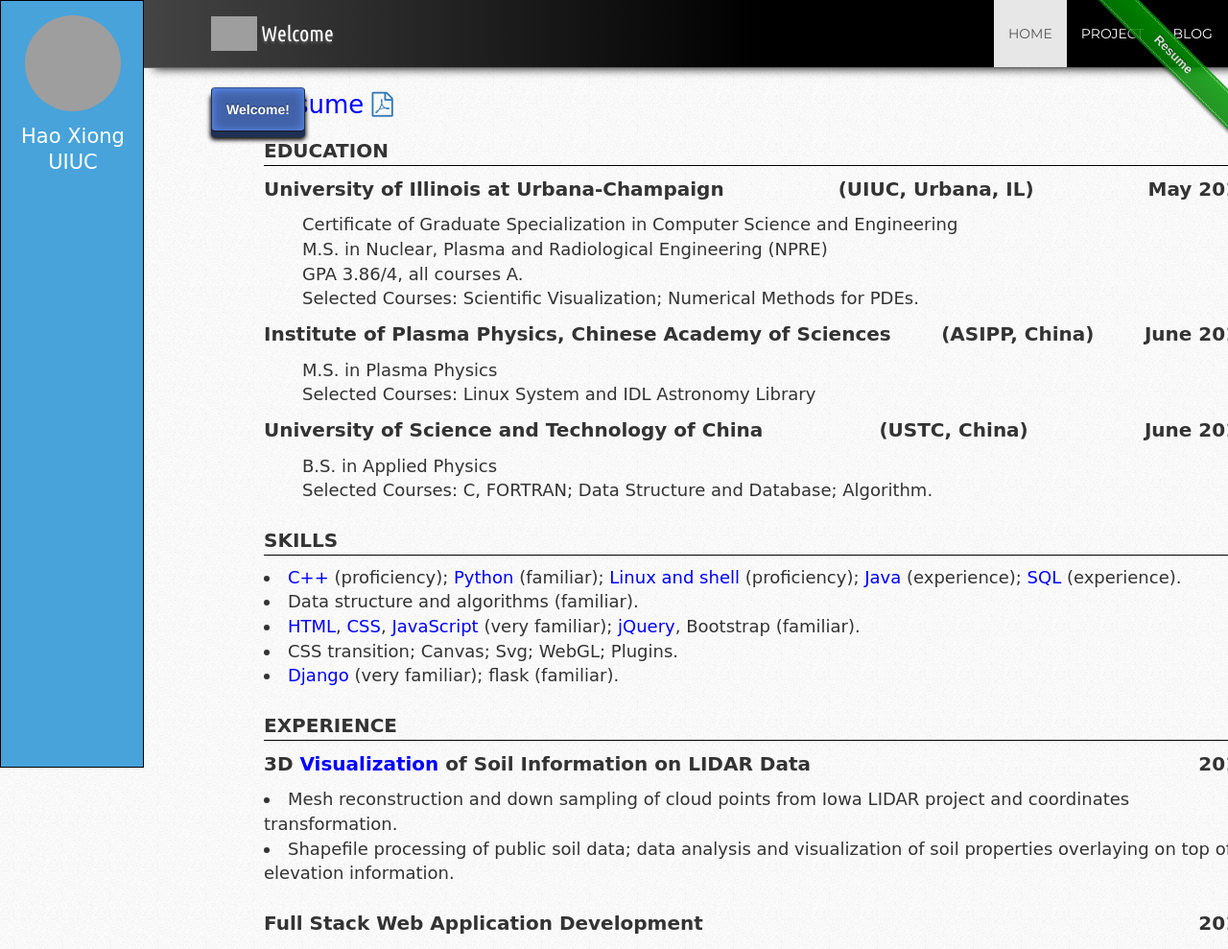
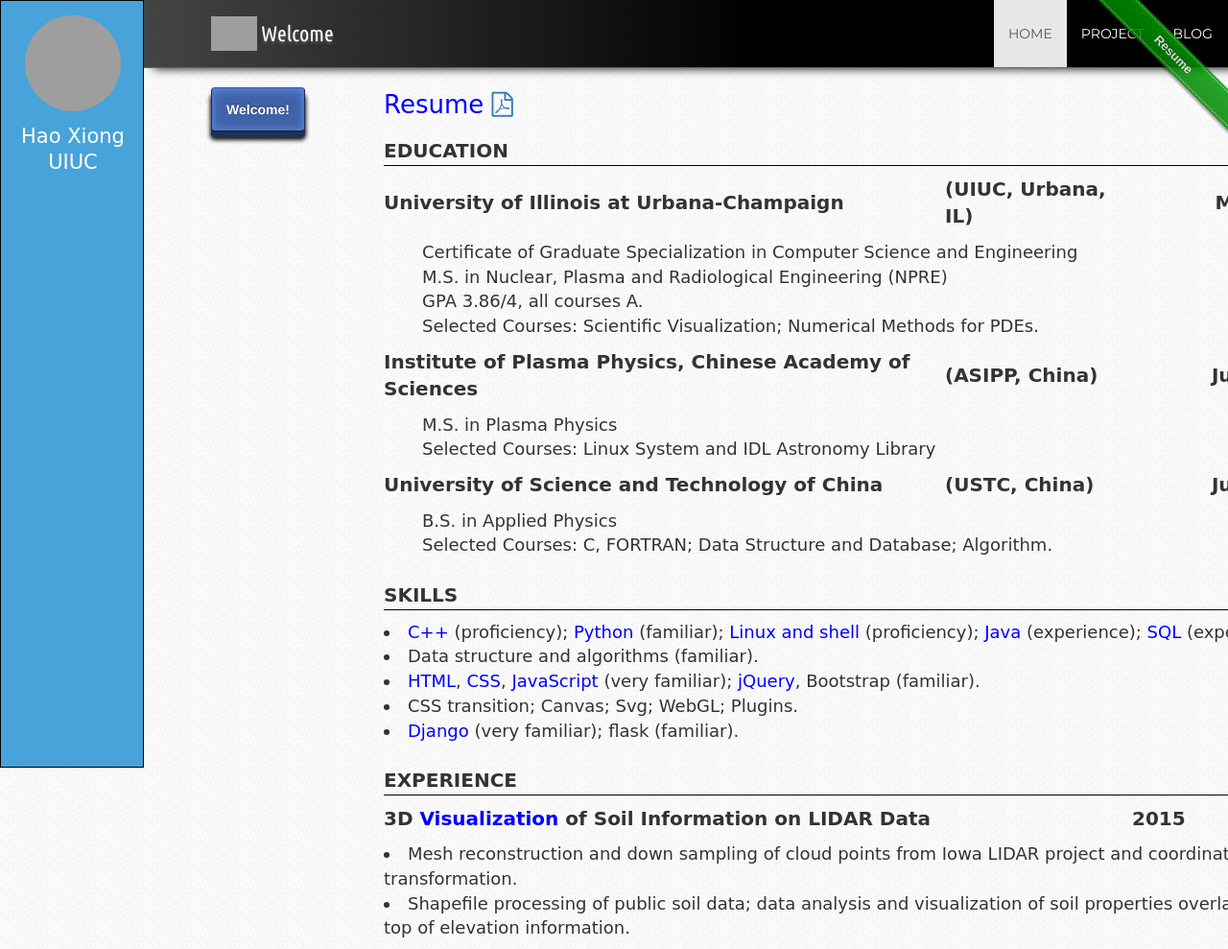
Before and after one commit to bearicc/bearicc.com_1, a Django app: template templates/index.html in a window 1280 px wide. Shown: the top 989 px of the page at 96% size. Run offline with Django 3.2, Linux system fonts and the light colour scheme; the template is opened without the code that fills it, so the values that code supplies are empty; some libraries are stand-ins or nearby versions; grey boxes are pictures that could not be loaded.

Commit message:
adjust resume

```diff
--- a/static/css/index.css
+++ b/static/css/index.css
@@ -12,7 +12,7 @@
 }
 
 /* ---------- resume ---------- */
-#content .resume { font-size: 18px; max-width: 1000px; margin: auto; }
+#content .resume { font-size: 18px; margin: auto; }
 #content .resume .row { margin-bottom: 15px; }
 #content .resume ul {
   padding: 0;
@@ -26,7 +26,7 @@
   font-weight: bold;
   font-size: 20px;
 }
-#content .resume .header {
+#content .resume ul.header {
   display: flex;
   display: -webkit-flex;
   flex-direction: row;
@@ -35,6 +35,19 @@
   -webkit-justify-content: space-between;
   align-items: center;
   -webkit-align-items: center;
+}
+#content .resume ul.header li:nth-child(1){
+  flex-grow: 1;
+}
+#content .resume ul.header li:nth-child(2){
+  flex: 0 0 auto;
+  width: 20%;
+  text-align: left;
+}
+#content .resume ul.header li:nth-child(3){
+  flex: 0 0 auto;
+  width: 20%;
+  text-align: right;
 }
 #content .resume ul {
   list-style-position: inside;
@@ -201,8 +214,3 @@
 #content {
   position: relative;
 }
-a.punch {
-  position: absolute;
-  left: 15px;
-  top: 0;
-}
--- a/templates/index.html
+++ b/templates/index.html
@@ -55,7 +55,9 @@
             {% endblock %}
 
     {% block content %}
-      <a id="welcome" class="punch" href="#">Welcome!</a>
+      <div class="row">
+        <div class="col-md-2"><a id="welcome" class="punch" href="#">Welcome!</a></div>
+        <div class="col-md-10">
           <div class="resume">
             <p id="resume-link" class="row">Resume <a href="{% static 'doc/resume.pdf' %}"><i class="fa fa-file-pdf-o"></i></a></p>
             <div class="row" id="education">
@@ -167,6 +169,8 @@
               </div><!-- row -->
             </div><!-- experience -->
           </div>
+        </div>
+      </div>
     {% endblock %}
 
   <!-- #footer -->
```
Lines whose indentation alone changed are shown as unchanged.
